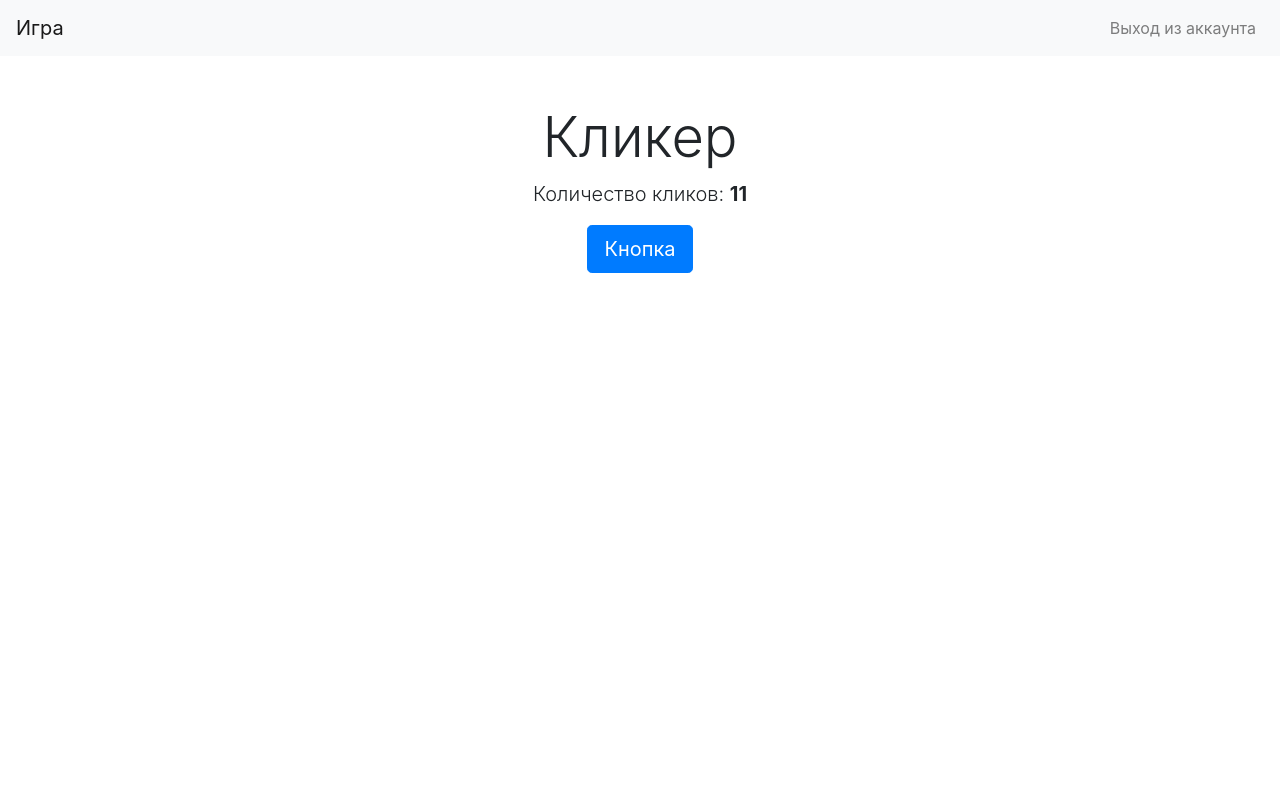
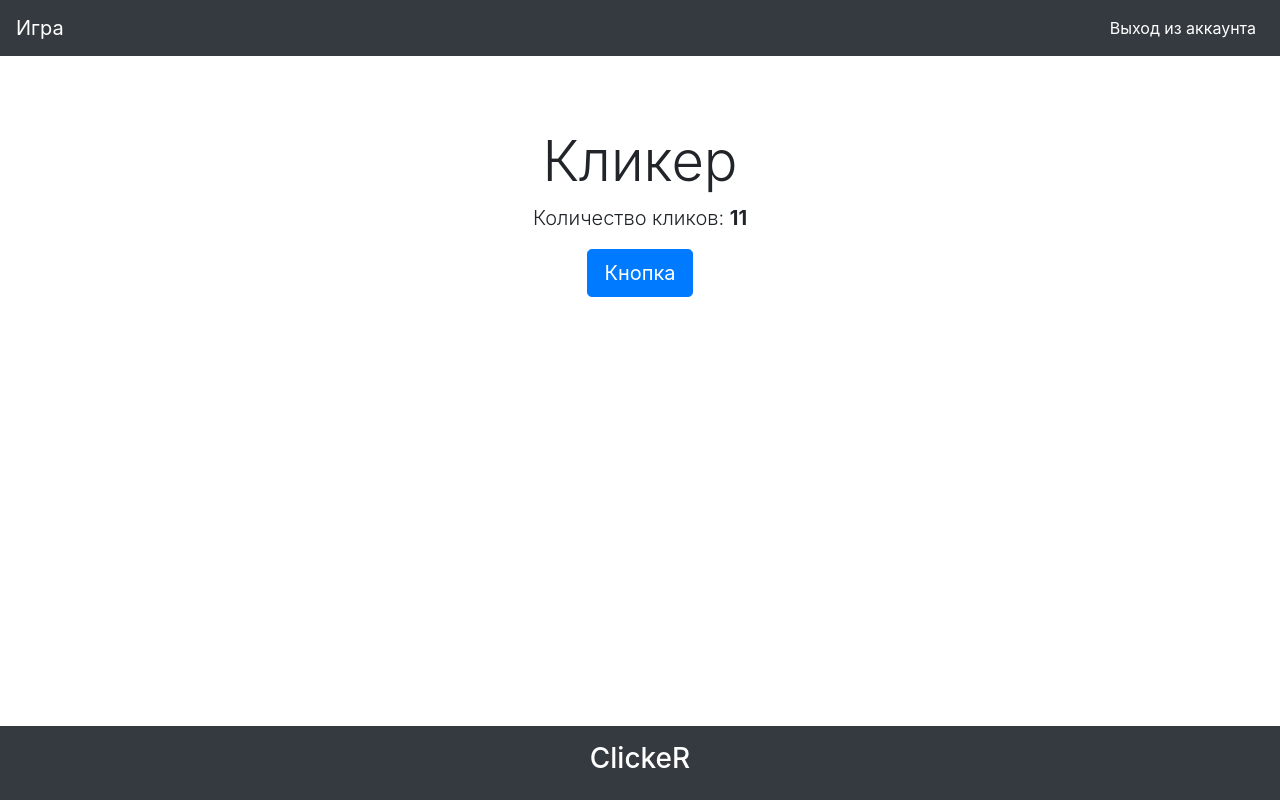
Before and after one commit to Astomaniano/flaskProject_Web, a Flask app: page / in a window 1280 px wide. Run offline with Flask 3, Linux system fonts and the light colour scheme; a user stored in the database is signed in; some libraries are stand-ins or nearby versions.

Commit message:
final_update_ style

```diff
--- a/app/templates/base.html
+++ b/app/templates/base.html
@@ -2,15 +2,41 @@
 <html lang="en">
 <head>
     <meta charset="UTF-8">
+    <meta name="viewport" content="width=device-width, initial-scale=1.0">
     <title>Title</title>
     <!-- Подключение Bootstrap CSS -->
     <link href="https://stackpath.bootstrapcdn.com/bootstrap/4.5.2/css/bootstrap.min.css" rel="stylesheet">
+    <style>
+        body, html {
+            height: 100%;
+            margin: 0;
+            display: flex;
+            flex-direction: column;
+        }
+        .navbar, footer {
+            background-color: #343a40; /* Темный цвет для шапки и подвала */
+        }
+        .navbar-brand, .nav-link, footer h3 {
+            color: #ffffff !important; /* Светлый цвет для текста */
+        }
+        .container {
+            flex: 1;
+        }
+        footer {
+            position: relative;
+            bottom: 0;
+            width: 100%;
+        }
+    </style>
 </head>
 <body>
 
-<nav class="navbar navbar-expand-lg navbar-light bg-light">
+<nav class="navbar navbar-expand-lg navbar-dark">
     <a class="navbar-brand" href="{{ url_for('index') }}">Игра</a>
-    <div class="collapse navbar-collapse">
+    <button class="navbar-toggler" type="button" data-toggle="collapse" data-target="#navbarNav" aria-controls="navbarNav" aria-expanded="false" aria-label="Toggle navigation">
+        <span class="navbar-toggler-icon"></span>
+    </button>
+    <div class="collapse navbar-collapse" id="navbarNav">
         <ul class="navbar-nav ml-auto">
             {% if current_user.is_authenticated %}
                 <li class="nav-item">
@@ -43,6 +69,13 @@
     {% endblock %}
 </div>
 
+<!-- Подвал -->
+<footer class="text-center text-lg-start">
+    <div class="text-center p-3">
+        <h3>ClickeR</h3>
+    </div>
+</footer>
+
 <!-- Подключение Bootstrap JS и jQuery -->
 <script src="https://code.jquery.com/jquery-3.5.1.slim.min.js"></script>
 <script src="https://cdn.jsdelivr.net/npm/@popperjs/core@2.9.2/dist/umd/popper.min.js"></script>
```
